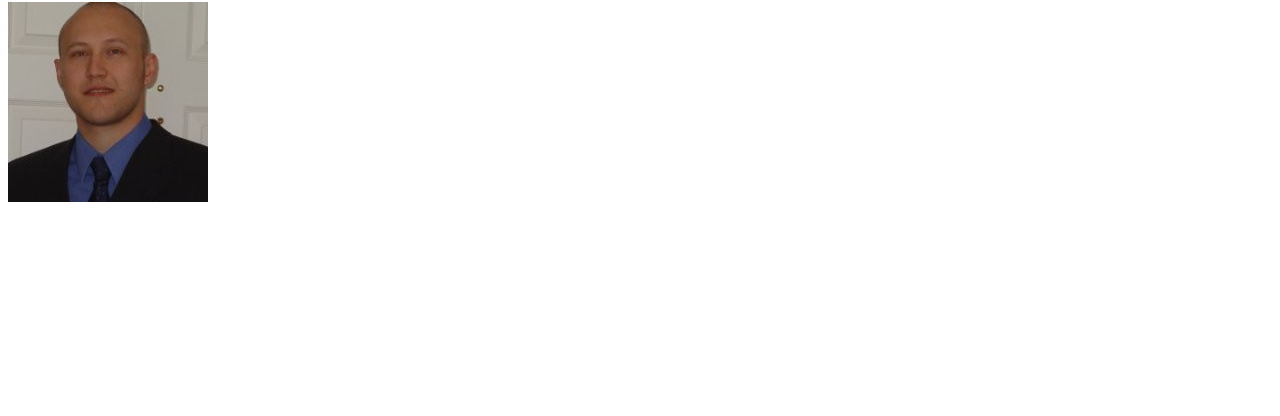
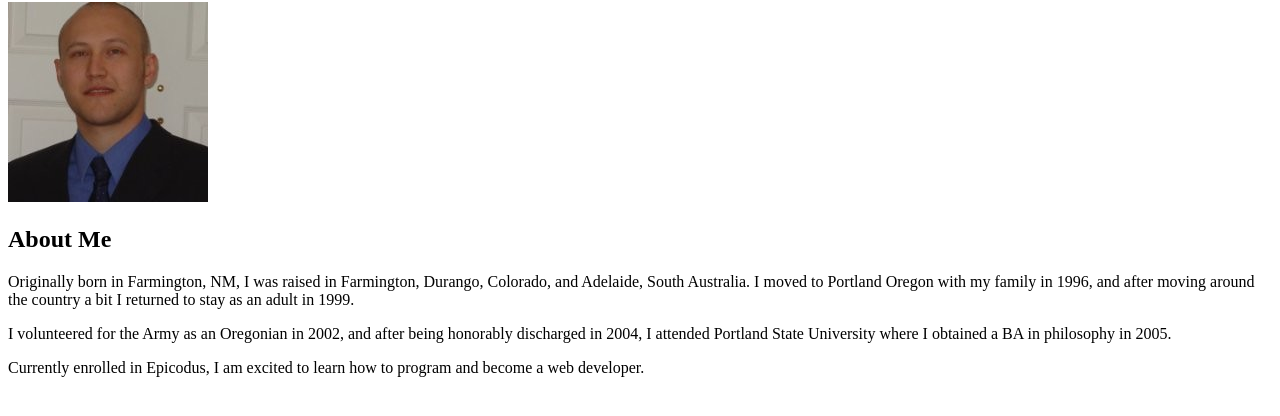
Before and after one commit to alexanserg/Portfolio-Project, a plain HTML site: page my-portfolio-project.html in a window 1280 px wide. Shown: the part 78-494 px from the top of the page. Drawn offline with Linux system fonts and the light colour scheme.

Commit message:
add content to README file

```diff
--- a/my-portfolio-project.html
+++ b/my-portfolio-project.html
@@ -8,6 +8,18 @@
   <body>
     <h1>Alexander Sergejev</h1>
     <img src="images/me.jpg" alt="an image of Alex Sergejev">
+
+    <h2>About Me</h2>
+    <p>Originally born in Farmington, NM, I was raised in Farmington, Durango, Colorado, and Adelaide, South Australia. I moved to Portland Oregon with my family in 1996, and after moving around the country a bit I returned to stay as an adult in 1999.</p>
+    <p>I volunteered for the Army as an Oregonian in 2002, and after being honorably discharged in 2004, I attended Portland State University where I obtained a BA in philosophy in 2005.</p>
+    <p>Currently enrolled in Epicodus, I am excited to learn how to program and become a web developer.</p
+
+
+
+
+
+
+
   </body>
 
 </html>
```
Also changed, not shown: 1 other file.
